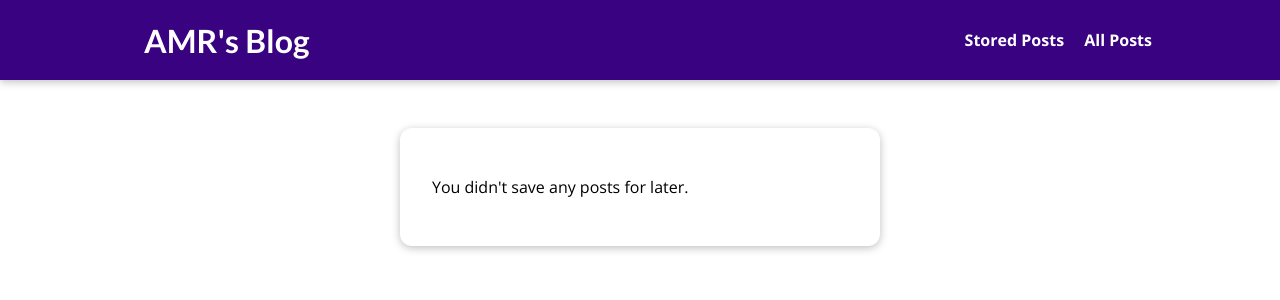
After one commit to amrezaee/amr-blog, a Django app: page /read-later in a window 1280 px wide. The commit adds this page. Shown: the top 300 px of the page. Run offline with Django 5.2, Linux system fonts and the light colour scheme.

Commit message:
add read-later for posts

```diff
--- a/blog/urls.py
+++ b/blog/urls.py
@@ -6,4 +6,5 @@ urlpatterns = [
     path("", views.StartPageView.as_view(), name="start_page"),
     path("posts/", views.ListPostsView.as_view(), name="list_posts"),
     path("posts/<slug:slug>", views.PostDetailView.as_view(), name="show_post"),
+    path("read-later", views.ReadLaterView.as_view(), name="read_later"),
 ]
--- a/blog/views.py
+++ b/blog/views.py
@@ -28,13 +28,23 @@ class ListPostsView(ListView):
 
 
 class PostDetailView(View):
+    def is_stored_post(self, request, post_id):
+        stored_posts = request.session.get("stored_posts")
+        if stored_posts is not None:
+            is_saved_for_later = post_id in stored_posts
+        else:
+            is_saved_for_later = False
+        return is_saved_for_later
+
     def get(self, request, slug):
         post = Post.objects.get(slug=slug)
+
         context = {
             "post": post,
             "comment_form": CommentForm(),
             "post_tags": post.tags.all(),
             "comments": post.comments.all().order_by("-id"),
+            "saved_for_later": self.is_stored_post(request, post.id),
         }
         return render(request, "blog/post_detail.html", context)
 
@@ -54,6 +64,37 @@ class PostDetailView(View):
             "comment_form": form,
             "post_tags": post.tags.all(),
             "comments": post.comments.all().order_by("-id"),
+            "saved_for_later": self.is_stored_post(request, post.id),
         }
 
         return render(request, "blog/post_detail.html", context)
+
+
+class ReadLaterView(View):
+    def get(self, request):
+        stored_posts = request.session.get("stored_posts")
+        context = {}
+        if stored_posts is None or len(stored_posts) == 0:
+            context["posts"] = []
+            context["has_posts"] = False
+        else:
+            posts = Post.objects.filter(id__in=stored_posts)
+            context["posts"] = posts
+            context["has_posts"] = True
+        return render(request, "blog/stored_posts.html", context)
+
+    def post(self, request):
+        stored_posts = request.session.get("stored_posts")
+        if stored_posts is None:
+            stored_posts = []
+
+        post_id = int(request.POST["post_id"])
+
+        if post_id not in stored_posts:
+            stored_posts.append(post_id)
+        else:
+            stored_posts.remove(post_id)
+
+        request.session["stored_posts"] = stored_posts
+
+        return HttpResponseRedirect("/")
--- /dev/null
+++ b/static/blog/css/stored_posts.css
@@ -0,0 +1,39 @@
+#main-navigation {
+    background-color: #390281;
+    box-shadow: 0 2px 8px rgba(0, 0, 0, 0.25);
+}
+
+#stored-posts {
+    margin: 8rem auto 3rem auto;
+    padding: 2rem;
+    border-radius: 12px;
+    box-shadow: 0 2px 8px rgba(0, 0, 0, 0.25);
+    background-color: white;
+    width: 90%;
+    max-width: 30rem;
+}
+
+#stored-posts ul {
+    list-style: none;
+    margin: 0;
+    padding: 0;
+}
+
+#stored-posts li {
+    margin: 1rem 0;
+}
+
+#stored-posts a {
+    display: block;
+    padding: 1rem;
+    width: 100%;
+    text-decoration: none;
+    border: 1px solid #ccc;
+    color: #1b1b1b;
+    font-weight: bold;
+}
+
+#stored-posts a:hover,
+#stored-posts a:active {
+    background-color: #ccc;
+}
--- a/static/css/app.css
+++ b/static/css/app.css
@@ -35,6 +35,7 @@ h3 {
     text-decoration: none;
     color: white;
     font-weight: bold;
+    margin-left: 1rem;
 }
 
 #main-navigation a:hover,
--- a/templates/base.html
+++ b/templates/base.html
@@ -26,6 +26,7 @@
     </h1>
 
     <nav>
+        <a href="{% url "read_later" %}">Stored Posts</a>
         <a href="{% url "list_posts" %}">All Posts</a>
     </nav>
   </header>
--- /dev/null
+++ b/templates/blog/stored_posts.html
@@ -0,0 +1,23 @@
+{% extends "base.html" %}
+{% load static %}
+
+{% block title %}
+My Stored Posts
+{% endblock title %}
+
+{% block css_files %}
+    <link rel="stylesheet" href="{% static "blog/css/stored_posts.css" %}">
+{% endblock css_files %}
+
+{% block content %}
+    <section id="stored-posts">
+        {% if not has_posts %}
+            <p>You didn't save any posts for later.</p>
+        {% endif %}
+        <ul>
+            {% for post in posts %}
+                <li><a href="{% url "show_post" post.slug %}">{{post.title}}</a></li>
+            {% endfor %}
+        </ul>
+    </section>
+{% endblock content %}
```
Also changed, not shown: templates/blog/post_detail.html (+14 -0 lines).
